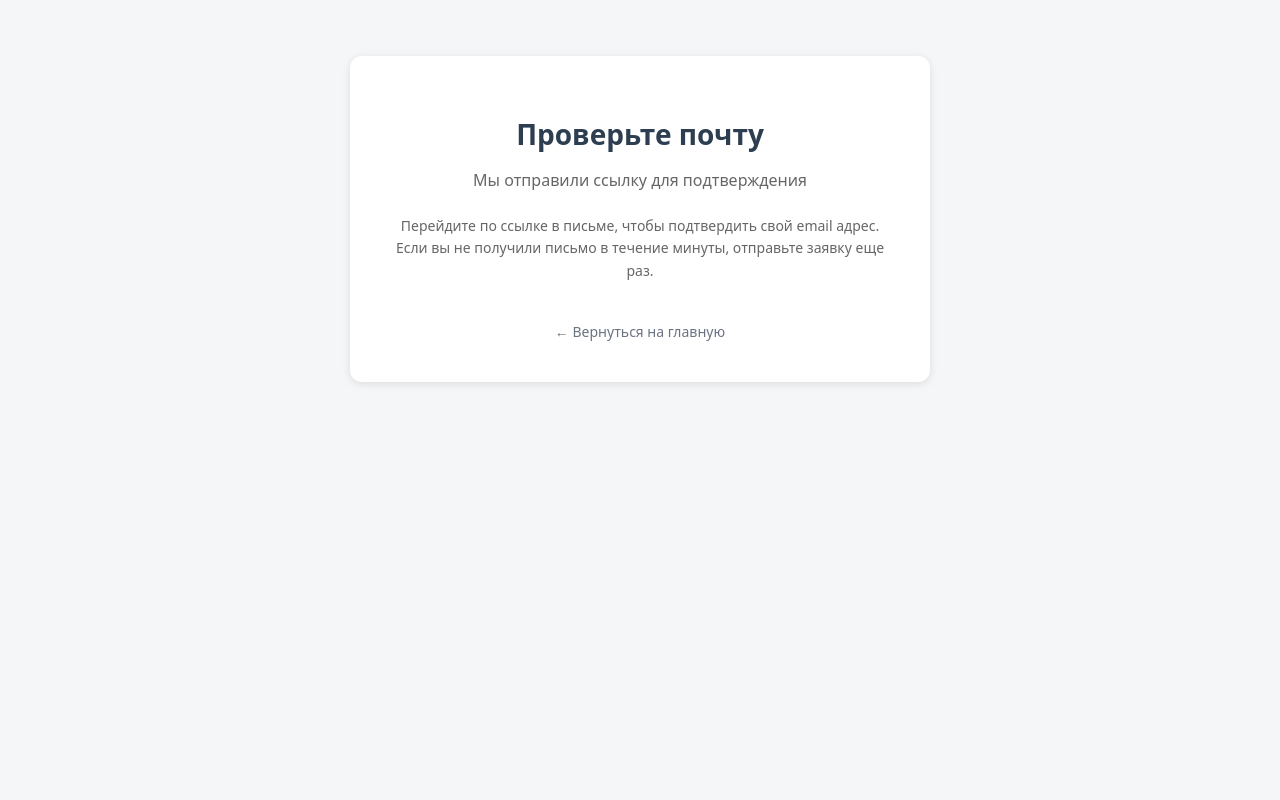
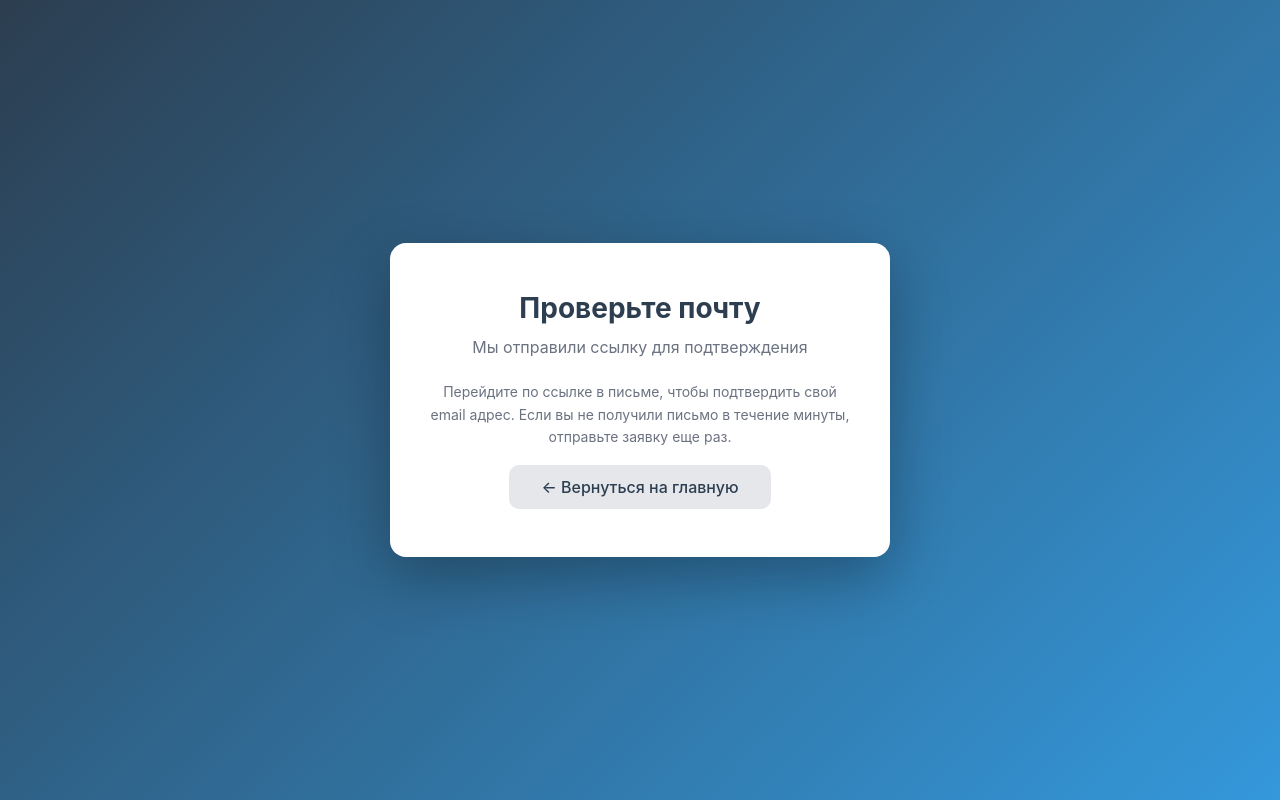
Before and after one commit to niapus/confService, a Flask app: template app/templates/verify-email.html in a window 1280 px wide. Run offline with Flask 3, Linux system fonts and the light colour scheme; the template is opened without the code that fills it, so the values that code supplies are empty; parts of the project's set-up code (start-up, migrations or seed data) failed here and were passed over.

Commit message:
fix email-result.css

```diff
--- a/app/static/css/email-result.css
+++ b/app/static/css/email-result.css
@@ -1,12 +1,27 @@
+* {
+   margin: 0;
+   padding: 0;
+   box-sizing: border-box;
+}
+
+body {
+   font-family: -apple-system, BlinkMacSystemFont, 'Segoe UI', Roboto, 'Helvetica Neue', sans-serif;
+   background: linear-gradient(135deg, #2c3e50 0%, #3498db 100%);
+   min-height: 100vh;
+   display: flex;
+   align-items: center;
+   justify-content: center;
+   padding: 20px;
+}
+
 .card {
    background: white;
-   border-radius: 12px;
-   padding: 40px;
+   border-radius: 16px;
+   padding: 48px 40px;
    max-width: 500px;
    width: 100%;
    text-align: center;
-   box-shadow: 0 2px 8px rgba(0,0,0,0.1);
-   margin: 40px auto;
+   box-shadow: 0 20px 60px rgba(0,0,0,0.3);
    animation: fadeIn 0.5s ease;
 }
 
@@ -47,34 +62,38 @@
 }
 
 @keyframes scaleIn {
-   from { transform: scale(0); }
-   to   { transform: scale(1); }
+   from {
+      transform: scale(0);
+   }
+   to {
+      transform: scale(1);
+   }
 }
 
-.card h1 {
+h1 {
    font-size: 28px;
    color: #2c3e50;
    margin-bottom: 12px;
 }
 
 .subtitle {
-   color: #666;
+   color: #6b7280;
    margin-bottom: 24px;
    font-size: 16px;
 }
 
 .email-highlight {
-   background: #f0f0f0;
+   background: #f4f6f8;
    padding: 12px;
    border-radius: 8px;
    font-weight: 600;
-   color: #333;
+   color: #2c3e50;
    margin: 20px 0;
    word-break: break-all;
 }
 
 .info-text {
-   color: #666;
+   color: #6b7280;
    font-size: 14px;
    line-height: 1.6;
    margin-bottom: 16px;
@@ -83,7 +102,7 @@
 .info-cont {
    background: #ecfdf5;
    border: 1px solid #a7f3d0;
-   border-radius: 8px;
+   border-radius: 12px;
    padding: 20px;
    margin: 24px 0;
    text-align: left;
@@ -99,22 +118,20 @@
    margin-bottom: 0;
 }
 
-.button-group {
-   display: flex;
-   gap: 16px;
-   justify-content: center;
-   margin-top: 24px;
-   flex-wrap: wrap;
-}
-
 .back-link {
+   background: #e5e7eb;
+   color: #2c3e50;
+   border: none;
+   padding: 12px 32px;
+   border-radius: 10px;
+   font-size: 16px;
+   font-weight: 500;
+   cursor: pointer;
+   text-decoration: none;
    display: inline-block;
-   margin-top: 24px;
-   color: #6b7280;
-   text-decoration: none;
-   font-size: 14px;
+   transition: background 0.2s;
 }
 
 .back-link:hover {
-   color: #333;
+   background: #d1d5db;
 }
--- a/app/templates/email-confirmed.html
+++ b/app/templates/email-confirmed.html
@@ -16,8 +16,6 @@
          <p>• Получать уведомления о статусе заявки</p>
          <p>• Быть в курсе программы конференции</p>
       </div>
-      <div class="button-group">
-         <a href="/" class="btn-secondary">На главную</a>
-      </div>
+      <a href="/" class="back-link">На главную</a>
    </div>
 </body>
```
